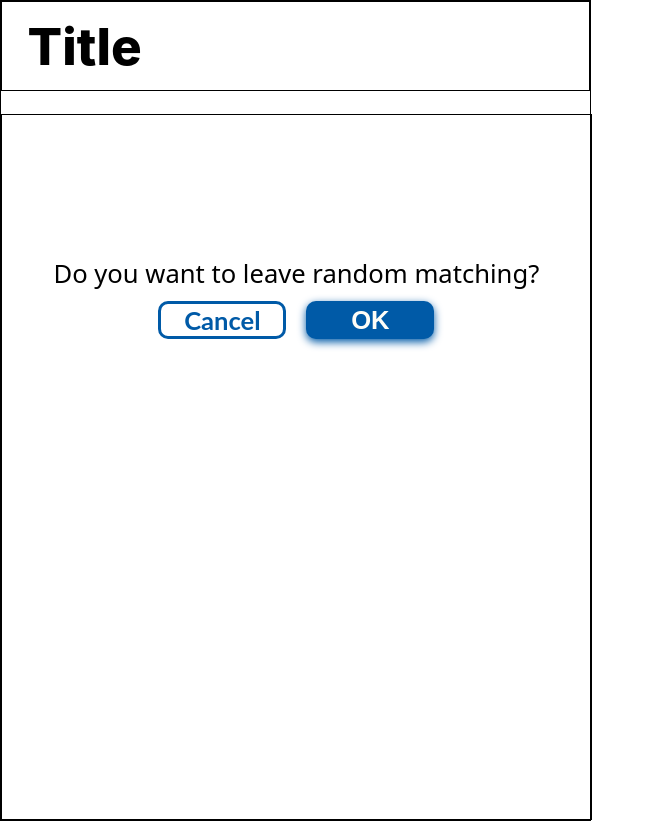
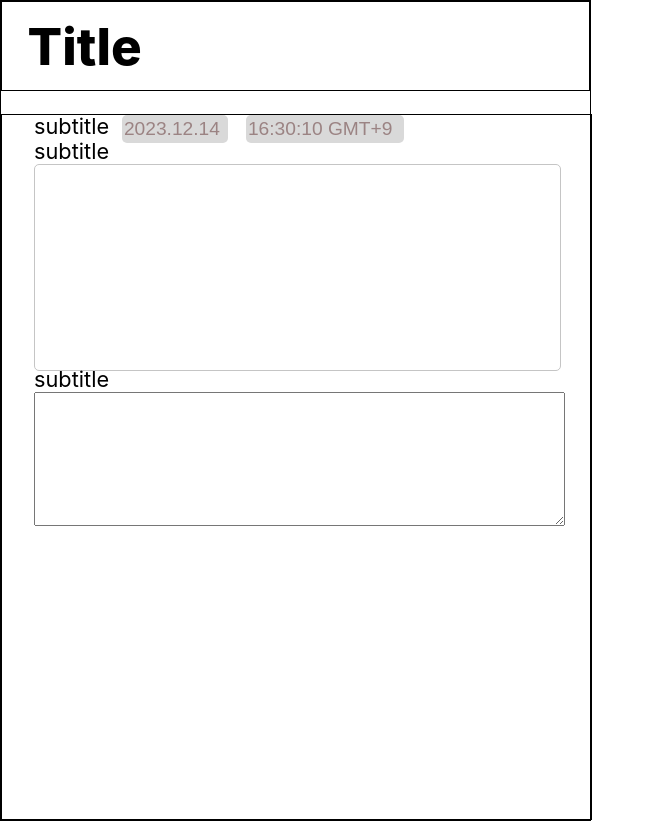
Before and after one commit to YEJIN012/Learnway, a React (Create React App) app in the folder frontend/learnway/: page /test in a window 1280 px wide. Shown: the whole page, without its empty margins (0-654 px from the left). Built offline with nearby package versions, Linux system fonts and the light colour scheme.

Commit message:
⭐ FEAT : #14 vod_chat_report

```diff
--- a/frontend/learnway/src/component/VideoChat/Report.jsx
+++ b/frontend/learnway/src/component/VideoChat/Report.jsx
@@ -6,10 +6,54 @@ const Frame = styled.div`
     flex-direction:column;
 `;
 
+const PreInput = styled.input`
+    width:${props=>props.inputWidth || '2vw'};
+    height:${props=>props.inputheight || 'inherit'};
+    font-size:1.5vw;
+
+    border:none;
+    border-radius:5px;
+    background:#D9D9D9;
+    color:#9B8383
+`;
+
+const PreInputGroup = styled.div`
+width:22vw;
+height:inherit;
+display:flex;
+flex-direction:row;
+justify-content:space-between;
+`;
+const ChkBoxGroup = styled.div`
+    width:inherit;
+    height:inherit;
+    border:solid 1px #C5C5C5;
+    border-radius:5px;
+`;
+
+const LargeInput = styled.textarea`
+    width:inherit;
+    height:inherit;
+`;
 function Report(){
     return(
         <Frame>
-            <InputGroup flex="row" textValue="subtitle" fontSize="1vw" fontColor="#00FF00" inputWidth="10vw" inputHeight="5vw" obj={<input></input>}></InputGroup>
+            <InputGroup
+                flex="row"
+                textValue="subtitle"
+                fontSize="1.7vw"
+                fontColor="#000000"
+                inputWidth="inherit"
+                inputHeight="2vw"
+                obj={
+                    <PreInputGroup>
+                    <PreInput inputWidth="8vw" inputHeight="1.7vw" value="2023.12.14" readOnly></PreInput>
+                    <PreInput inputWidth="12vw" inputHeight="1.7vw" value="16:30:10 GMT+9" readOnly></PreInput>
+                    </PreInputGroup>
+                    }>
+            </InputGroup>
+            <InputGroup flex="column" textValue="subtitle" fontSize="1.7vw" fontColor="#000000" inputWidth="41vw" inputHeight="16vw" obj={<ChkBoxGroup></ChkBoxGroup>}></InputGroup>
+            <InputGroup flex="column" textValue="subtitle" fontSize="1.7vw" fontColor="#000000" inputWidth="41vw" inputHeight="10vw" obj={<LargeInput></LargeInput>}></InputGroup>
         </Frame>
     )
 };
--- a/frontend/learnway/src/component/VideoChat/TestPage.jsx
+++ b/frontend/learnway/src/component/VideoChat/TestPage.jsx
@@ -8,7 +8,7 @@ import Leave from './Leave'
 function TestPage(){
     return(
         //화상 카메라가 들어갈 영역
-        <CommonFrame title={"Title"} body={<Leave></Leave>}></CommonFrame>
+        <CommonFrame title={"Title"} body={<Report></Report>}></CommonFrame>
         //위젯이 들어갈 영역
     );
 };
--- a/frontend/learnway/src/component/ui/InputGroup.jsx
+++ b/frontend/learnway/src/component/ui/InputGroup.jsx
@@ -9,7 +9,7 @@ const Frame=styled.div`
 const GroupTitle = styled.span`
     font-size:${props=>props.fontSize || '1vw'};
     color:${props=>props.fontColor || '#000000'};
-    margin:0vw 1vw 0vw 0vw;
+    margin:-0.2vw 1vw 0vw 0vw;
 
 `;
 
```
